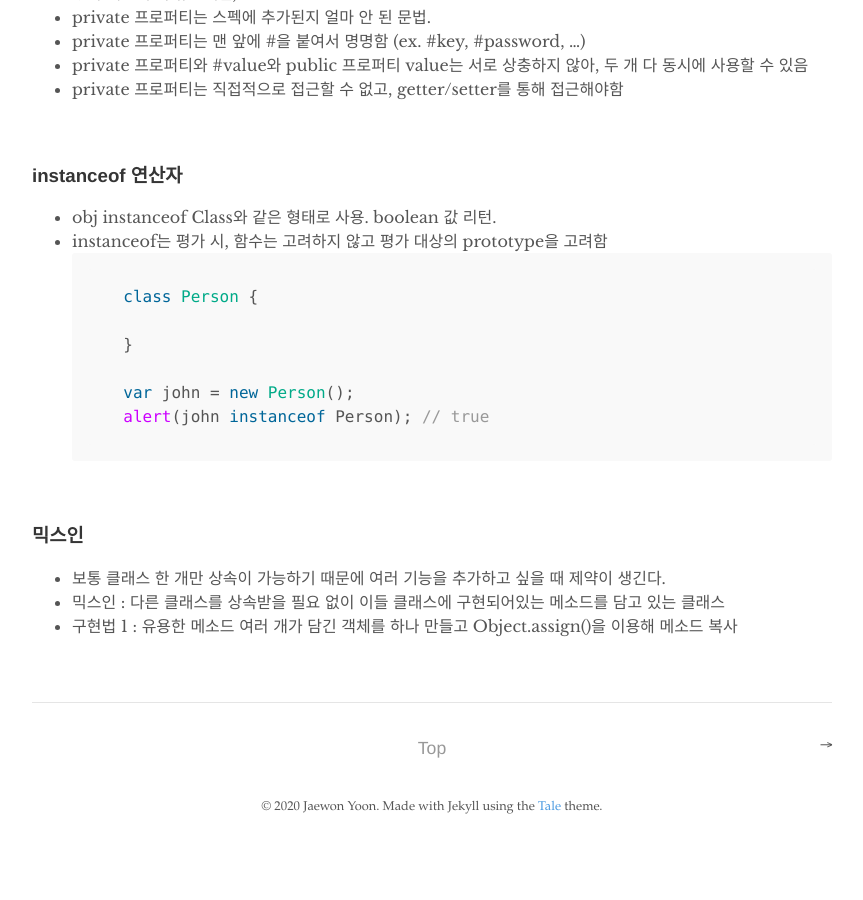
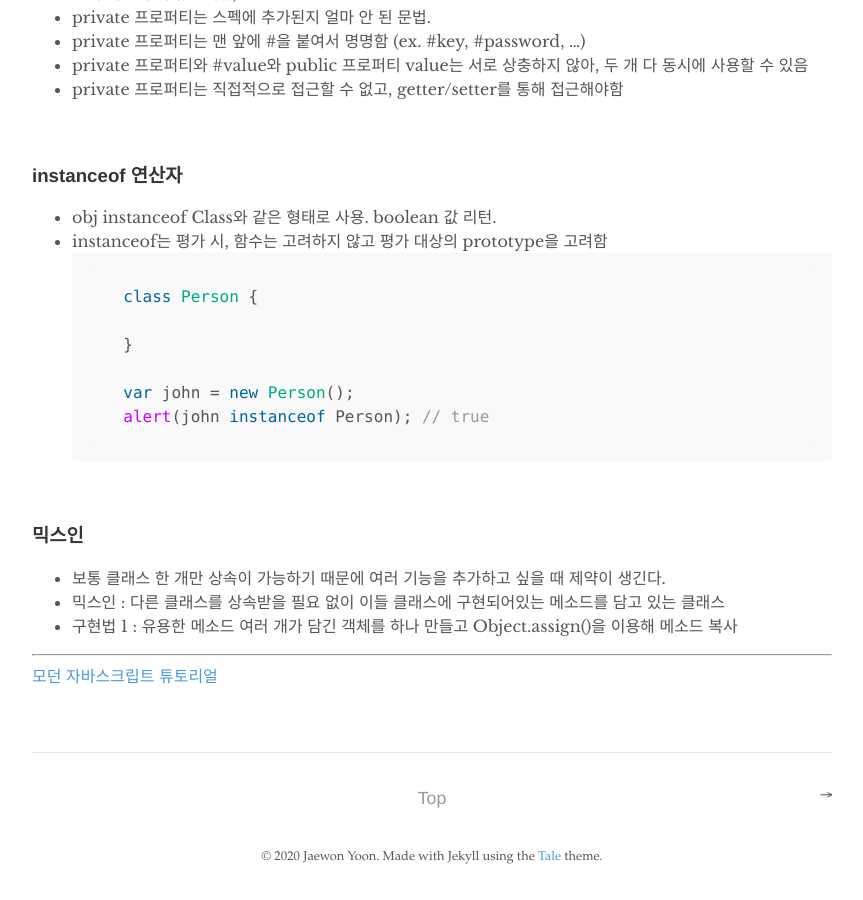
Before and after one commit to woniyoon/woniyoon.github.io, a Jekyll site: the page built from _posts/til/2020-09-09-til-006.md, in a window 1280 px wide and 900 px high, scrolled down 2231 px. Shown: the whole window, without its empty margins (208-1071 px from the left). Built offline with Jekyll 4.4.1, drawn with Linux system fonts in a browser that asks for light colours; before the commit the page ends 3081 px from its top, so only the background shows below that.

Commit message:
Add the source of content

```diff
--- a/_posts/til/2020-09-09-til-006.md
+++ b/_posts/til/2020-09-09-til-006.md
@@ -109,3 +109,9 @@ alert(Person.prototype.name); // undefined
 - 보통 클래스 한 개만 상속이 가능하기 때문에 여러 기능을 추가하고 싶을 때 제약이 생긴다.
 - 믹스인 : 다른 클래스를 상속받을 필요 없이 이들 클래스에 구현되어있는 메소드를 담고 있는 클래스
 - 구현법 1 : 유용한 메소드 여러 개가 담긴 객체를 하나 만들고 Object.assign()을 이용해 메소드 복사
+
+
+_________________
+
+
+[모던 자바스크립트 튜토리얼](https://ko.javascript.info/)
```
